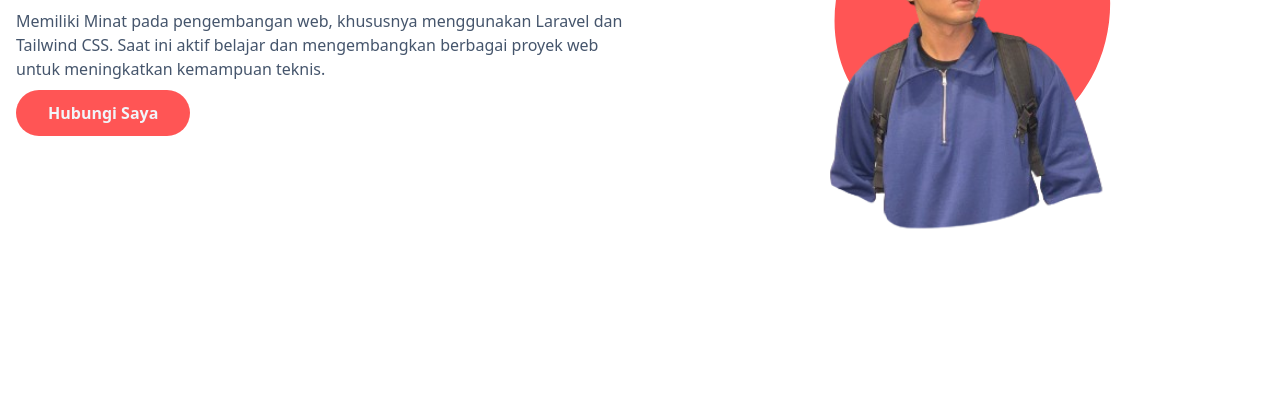
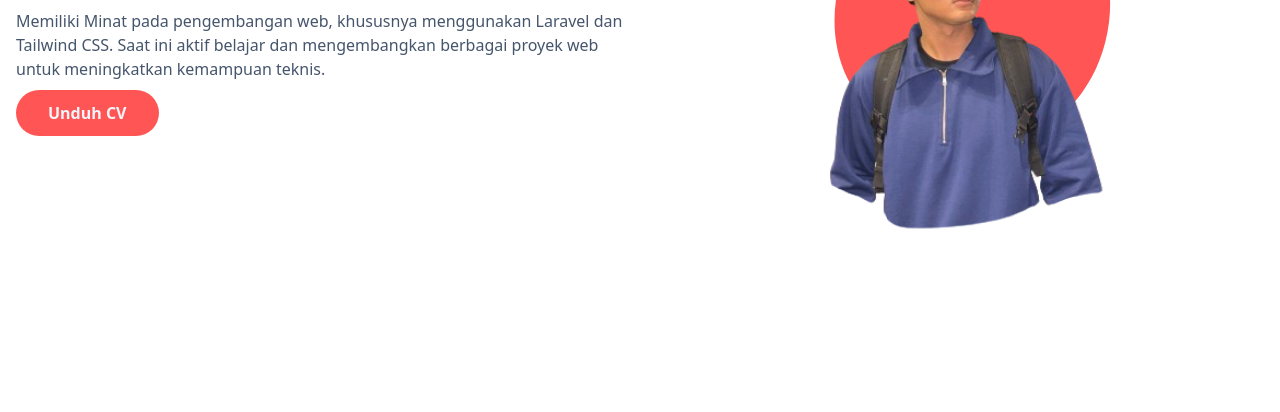
Before and after one commit to Adinug122/portofolio-landing-page, a website: page index.html in a window 1280 px wide. Shown: the part 327-739 px from the top of the page. Drawn offline with Linux system fonts and the light colour scheme.

Commit message:
perubahan

```diff
--- a/index.html
+++ b/index.html
@@ -3,7 +3,7 @@
   <head>
     <meta charset="UTF-8" />
     <meta name="viewport" content="width=device-width, initial-scale=1.0" />
-    <title>Document</title>
+    <title>Portofolio</title>
     <link rel="stylesheet" href="src/output.css" />
   </head>
 
@@ -92,12 +92,11 @@
               Memiliki Minat pada pengembangan web, khususnya menggunakan Laravel dan Tailwind CSS.
 Saat ini aktif belajar dan mengembangkan berbagai proyek web untuk meningkatkan kemampuan teknis.
             </p>
-            <a
-              href="#"
-              class="bg-primary font-semibold text-slate-100 py-3 px-8 rounded-full self-center hover:bg-red-600 hover:shadow-lg relative z-2"
-            >
-              Hubungi Saya
-            </a>
+          <a href="img/cv.pdf"
+   download="CV_Nama_Kamu.pdf"
+   class="bg-primary font-semibold text-slate-100 py-3 px-8 rounded-full self-center hover:bg-red-600 hover:shadow-lg relative z-2">
+   Unduh CV
+</a>
           </div>
 
           <div class="w-full self-end px-4 -mt-20 relative lg:w-1/2">
```
Also changed, not shown: img/2.png (added), 1 other file.
